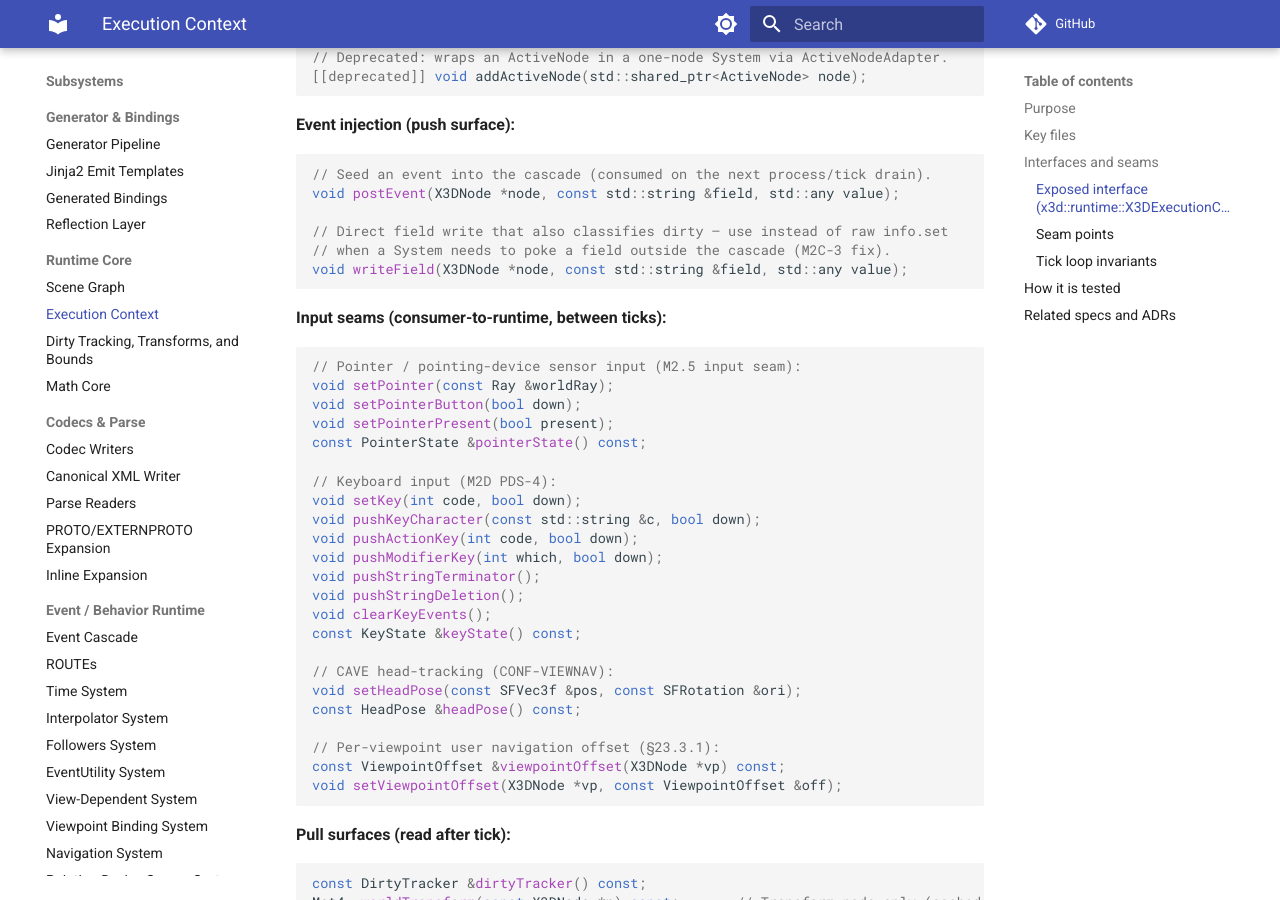
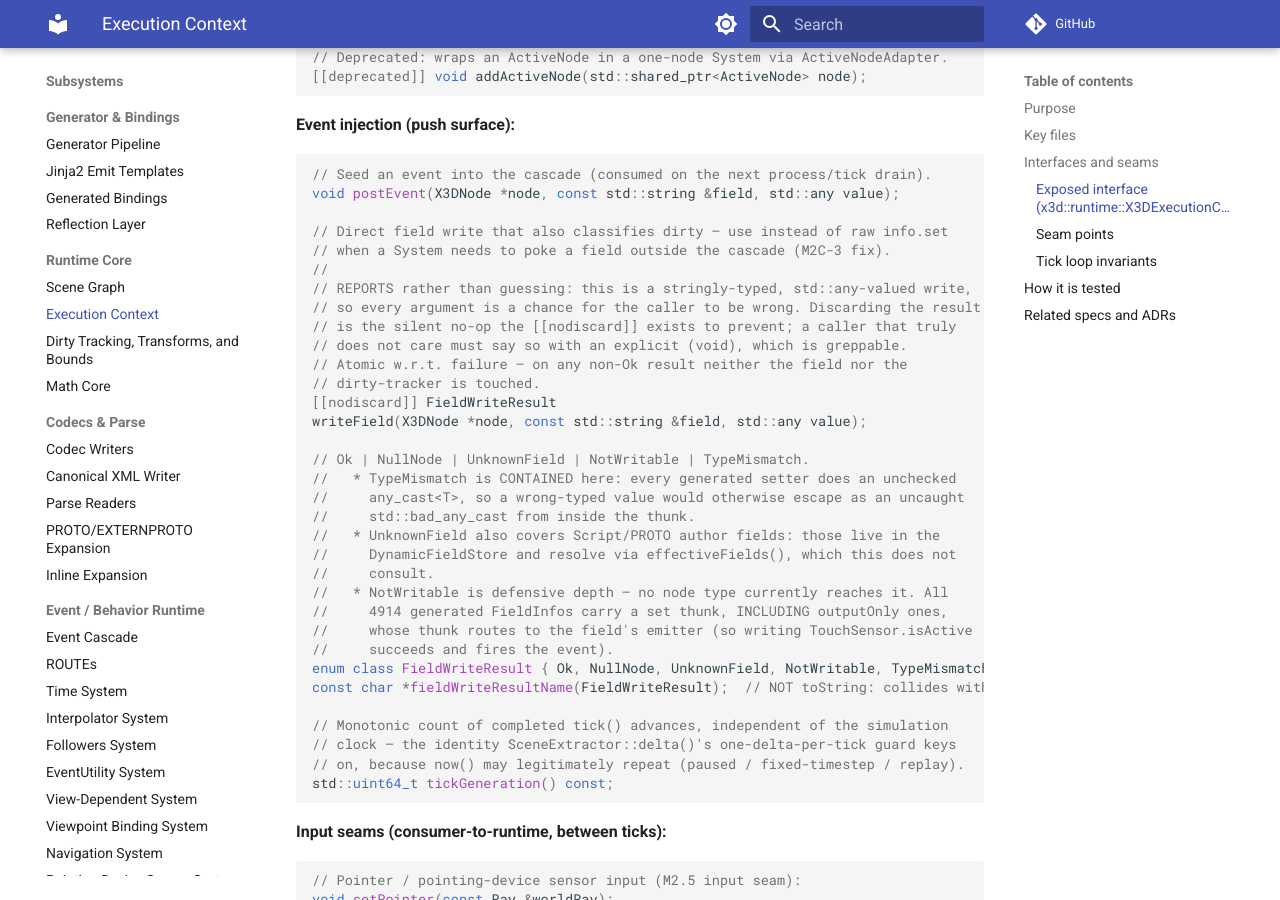
Before and after one commit to delta9000/x3d-cpp, an MkDocs documentation site: the page built from docs/wiki/subsystems/execution-context.md, in a window 1280 px wide and 900 px high, scrolled down 1870 px. Built offline with MkDocs 1.6.1 and Material for MkDocs 9.7.7, drawn with Linux system fonts in a browser that asks for light colours; comment, search, counter and statistics services are not loaded.

Commit message:
docs: update the living docs the drift suggester flagged
`mise run docs-drift` on the instancing commit surfaced four pages that name the
code this wave changed and still described the old shape. Per CLAUDE.md the
living docs are part of the diff, not a follow-up.

  * subsystems/extract.md documented `mesh` as `MeshData` by value; it is now a
    shared immutable MeshRef. Also carried two stale claims about the delta
    contract: that it "asserts one-delta-per-tick", and that the guard reads
    ctx.now() -- it reads tickGeneration(), which is the whole point.
  * subsystems/execution-context.md printed writeField's old `void` signature.
    Replaced with the [[nodiscard]] FieldWriteResult form, plus the two facts
    that are easy to assume backwards: outputOnly fields ARE writable (their
    thunk routes to the emitter), and a wrong-typed any is contained rather than
    thrown. tickGeneration() added.
  * architecture.md said geometry is "legitimately shared across USE placements",
    which was true of the CONTRACT and false of the implementation until
    ADR-0045 made it structural. Now says which.
  * subsystems/sdk-facade.md's MeshData bullet now notes it is reached through
    MeshRef.
  * docs/sdk/README.md's per-frame loop no longer says delta() is "asserted" at
    most once; it states the totality rules and that the guard is clock-free.

Gates: docs-build (strict) clean, doc-ctest-gate 140/140, coverage-gate 45 ADRs.

````diff
--- a/docs/wiki/subsystems/execution-context.md
+++ b/docs/wiki/subsystems/execution-context.md
@@ -90,7 +90,34 @@ void postEvent(X3DNode *node, const std::string &field, std::any value);
 
 // Direct field write that also classifies dirty — use instead of raw info.set
 // when a System needs to poke a field outside the cascade (M2C-3 fix).
-void writeField(X3DNode *node, const std::string &field, std::any value);
+//
+// REPORTS rather than guessing: this is a stringly-typed, std::any-valued write,
+// so every argument is a chance for the caller to be wrong. Discarding the result
+// is the silent no-op the [[nodiscard]] exists to prevent; a caller that truly
+// does not care must say so with an explicit (void), which is greppable.
+// Atomic w.r.t. failure — on any non-Ok result neither the field nor the
+// dirty-tracker is touched.
+[[nodiscard]] FieldWriteResult
+writeField(X3DNode *node, const std::string &field, std::any value);
+
+// Ok | NullNode | UnknownField | NotWritable | TypeMismatch.
+//   * TypeMismatch is CONTAINED here: every generated setter does an unchecked
+//     any_cast<T>, so a wrong-typed value would otherwise escape as an uncaught
+//     std::bad_any_cast from inside the thunk.
+//   * UnknownField also covers Script/PROTO author fields: those live in the
+//     DynamicFieldStore and resolve via effectiveFields(), which this does not
+//     consult.
+//   * NotWritable is defensive depth — no node type currently reaches it. All
+//     4914 generated FieldInfos carry a set thunk, INCLUDING outputOnly ones,
+//     whose thunk routes to the field's emitter (so writing TouchSensor.isActive
+//     succeeds and fires the event).
+enum class FieldWriteResult { Ok, NullNode, UnknownField, NotWritable, TypeMismatch };
+const char *fieldWriteResultName(FieldWriteResult);  // NOT toString: collides with doctest's
+
+// Monotonic count of completed tick() advances, independent of the simulation
+// clock — the identity SceneExtractor::delta()'s one-delta-per-tick guard keys
+// on, because now() may legitimately repeat (paused / fixed-timestep / replay).
+std::uint64_t tickGeneration() const;
 ```
 
 **Input seams (consumer-to-runtime, between ticks):**
````
Also changed, not shown: docs/sdk/README.md (+7 -2 lines), docs/wiki/architecture.md (+1 -1 lines), docs/wiki/subsystems/extract.md (+3 -3 lines), docs/wiki/subsystems/sdk-facade.md (+1 -1 lines).
